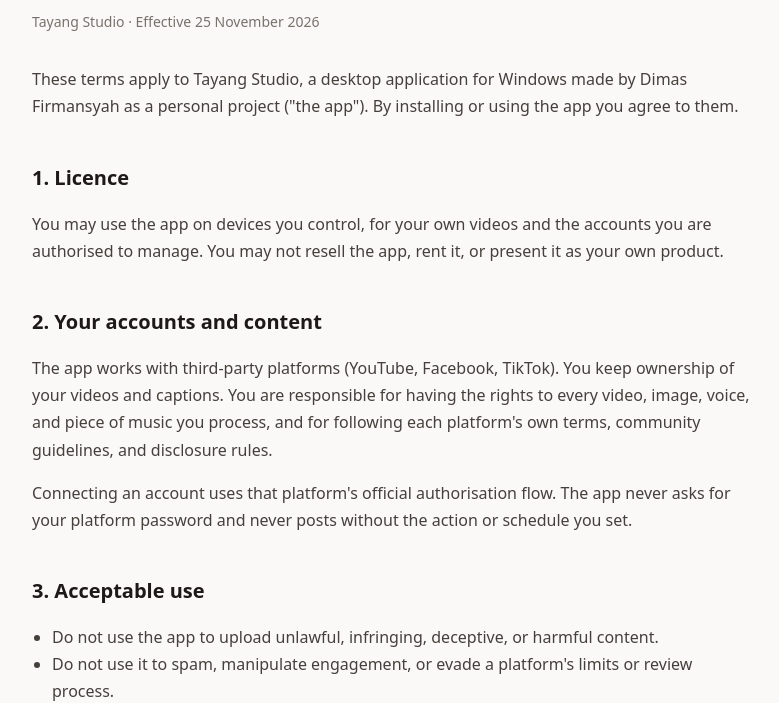
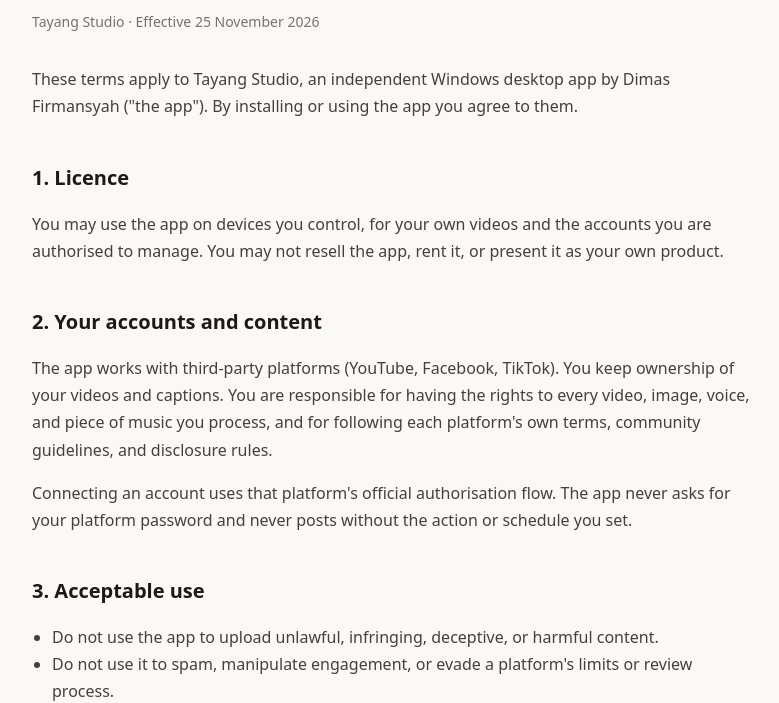
Before and after one commit to dimasbagas/tayang-studio, a plain HTML site: page terms.html in a window 1280 px wide. Shown: the part 98-801 px from the top of the page, without its empty margins (248-1027 px from the left). Drawn offline with Linux system fonts and the light colour scheme.

Commit message:
Tone down the independent-project wording

```diff
--- a/terms.html
+++ b/terms.html
@@ -22,7 +22,7 @@
   <h1>Terms of Service</h1>
   <p class="meta">Tayang Studio · Effective 25 November 2026</p>
 
-  <p>These terms apply to Tayang Studio, a desktop application for Windows made by Dimas Firmansyah as a personal project ("the app"). By installing or using the app you agree to them.</p>
+  <p>These terms apply to Tayang Studio, an independent Windows desktop app by Dimas Firmansyah ("the app"). By installing or using the app you agree to them.</p>
 
   <h2>1. Licence</h2>
   <p>You may use the app on devices you control, for your own videos and the accounts you are authorised to manage. You may not resell the app, rent it, or present it as your own product.</p>
```
Also changed, not shown: index.html (+1 -1 lines).
